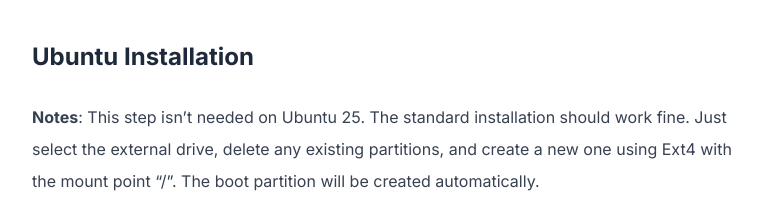
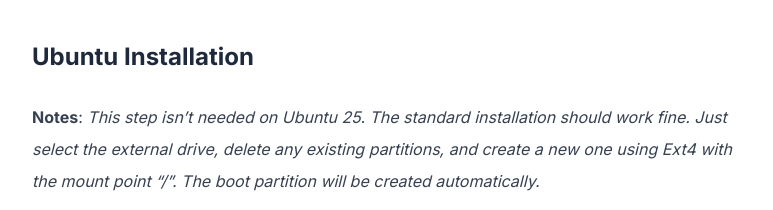
Before and after one commit to SonQBChau/sonqbchau.github.io, an Astro site: page /posts/install-windows-steam-deck in a window 1280 px wide. Shown: the part 1104-1314 px from the top of the page, without its empty margins (248-1021 px from the left). Built offline with nearby package versions, Linux system fonts and the light colour scheme; Astro itself is replaced by a stand-in of ours.

Commit message:
Update install-windows-steam-deck.md

```diff
--- a/src/pages/posts/install-windows-steam-deck.md
+++ b/src/pages/posts/install-windows-steam-deck.md
@@ -28,7 +28,7 @@
 
 ## Ubuntu Installation
 
-**Notes**: This step isn't needed on Ubuntu 25. The standard installation should work fine. Just select the external drive, delete any existing partitions, and create a new one using Ext4 with the mount point "/". The boot partition will be created automatically.
+**Notes**: *This step isn't needed on Ubuntu 25. The standard installation should work fine. Just select the external drive, delete any existing partitions, and create a new one using Ext4 with the mount point "/". The boot partition will be created automatically.*
 
 If you install Ubuntu by selecting the external drive as its destination, it may still prompt you to select Ubuntu boot options even when the external drive is not connected. To avoid this issue, disable the ESP flag during the installation process. Here are the steps:
 
```
